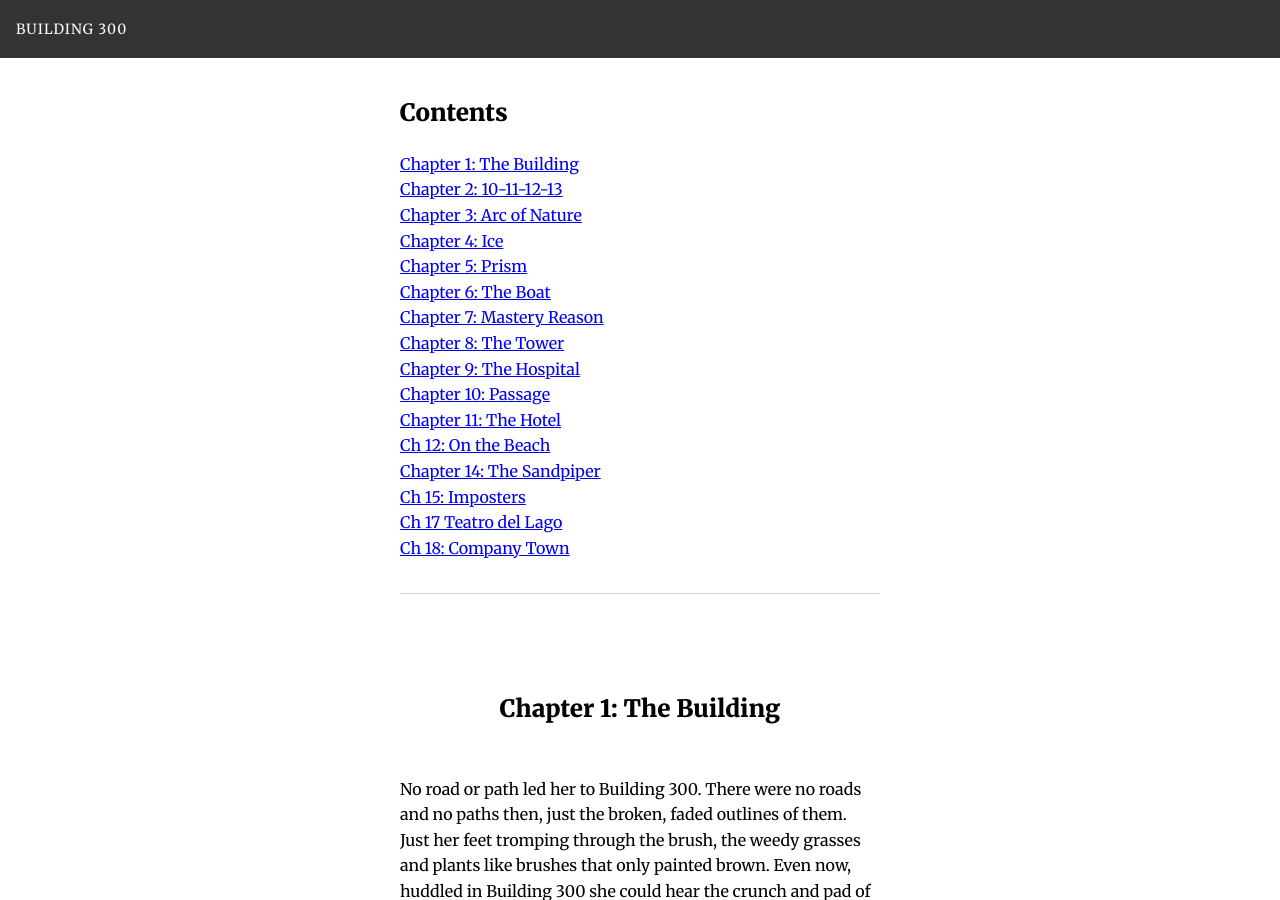
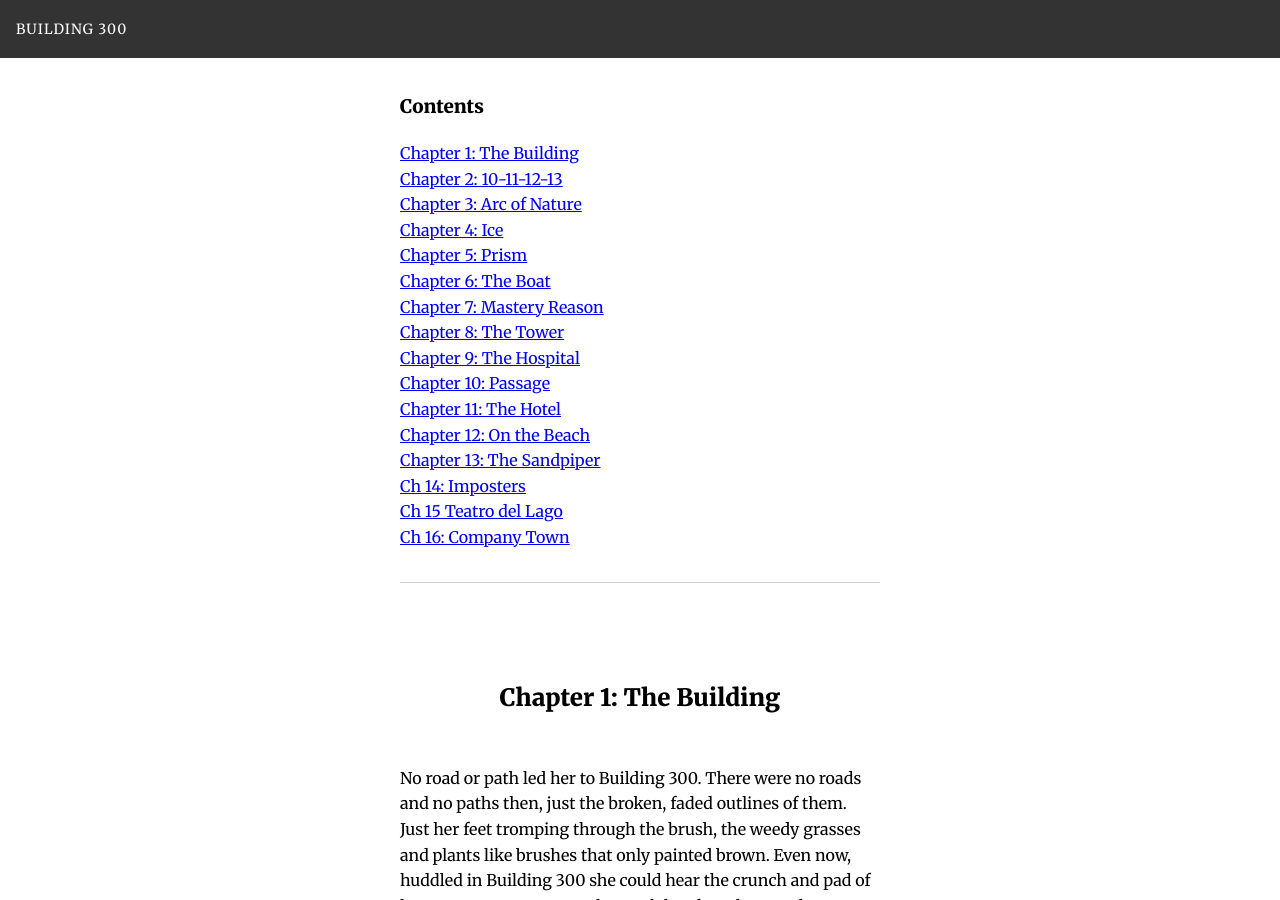
Before and after one commit to brodieaustin/building-300, a Jekyll site: the page built from index.markdown, in a window 1280 px wide and 900 px high. Built offline with Jekyll 4.4.1, drawn with Linux system fonts in a browser that asks for light colours; our own code applies the rules of GitHub Pages for plain Markdown files; some of the changed text lies outside the part shown.

Commit message:
fixed chapters

```diff
--- a/_layouts/base.html
+++ b/_layouts/base.html
@@ -63,7 +63,7 @@
   </header>
   <main>
     <article class="novel">
-      <h2>Contents</h2>
+      <h3>Contents</h3>
       <ul class="toc"></ul>
       {{ content }}
     </article>
--- a/index.markdown
+++ b/index.markdown
@@ -730,7 +730,7 @@ She held up a stack of neatly folded sheets on the mattresses. She picked them u
 
 With the mattresses arranged, they unfurled the marvelous sheets over the mattresses and prepared to sleep. She rolled on her side towards the wall, pretending to fall asleep, but really just lay there staring at the plywood floor's wood grain, tracing out the shapes of faces, of evil creatures sneering in the swirl of lines.
 
-# Ch 12: On the Beach #
+# Chapter 12: On the Beach #
 
 The next morning, a chorus of birds woke her up just a light was starting to break into the day. She rose up from the mattress, scattering the smoke from her breath as she did. She grabbed her coat and shoes carefully opened the spring loaded door to peek outside.
 
@@ -814,7 +814,7 @@ The old man was waiting for her in the hallway, already cleaned up. She wondered
 
 Xavier reappeared, assessed them and said, "It will do. Come with me."
 
-# Chapter 14: The Sandpiper #
+# Chapter 13: The Sandpiper #
 
 They passed through another door and suddenly were standing in the hotel's lobby. She marveled to be surrounded by such clean, orderly surfaces. Everything from carpet, tiled floors, paint on the walls gleaming in the morning light. She marveled most at the light fixtures--glass cones and spheres suspended from the walls and ceilings. None of theme were broken, even chipped, and they were all, all of them, lit up, even in the full light of the day.
 
@@ -1240,7 +1240,7 @@ The old man seemed resolved to ignore this advice, "I can't do that. My son is o
 
 But your friend Max," he said pointing at her, "might be the person to get you out of here."
 
-# Ch 17 Teatro del Lago #
+# Ch 15 Teatro del Lago #
 
 Ever since that night, she had turned over the plan in her mind again and again. She didn't know if it would work, but it seemed like the only the opportunity they would have to make a clean break from the hotel.
 
@@ -1369,7 +1369,7 @@ The guards stood down, even as Xavier gained on them, screaming at them to stop
 
 She looked back as more people gathered on the shore and they drifted into the lake's flat, dark distance, leaving the hotel behind them.
 
-# Ch 18: Company Town #
+# Ch 16: Company Town #
 
 The old man piloted the small boat further out into the lake's expanse of open waters. The lights from the hotel were nothing more than a glow above the trees in the waning darkness. She felt numb as the boat chopped through the waves, bouncing up and down as they picked up more speed.
 
```
Also changed, not shown: other parts of index.markdown (+1 -1 lines).
